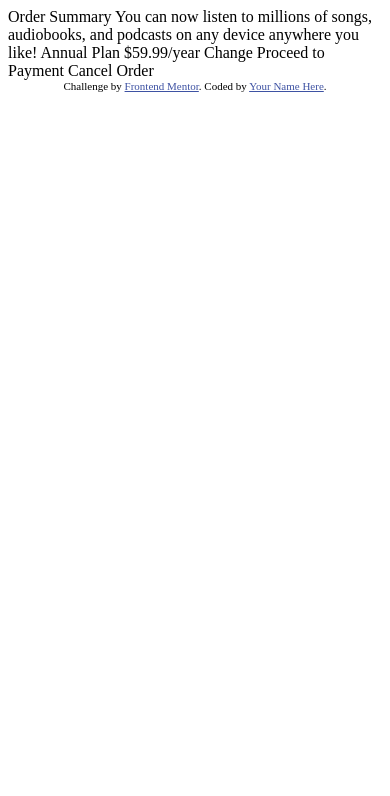
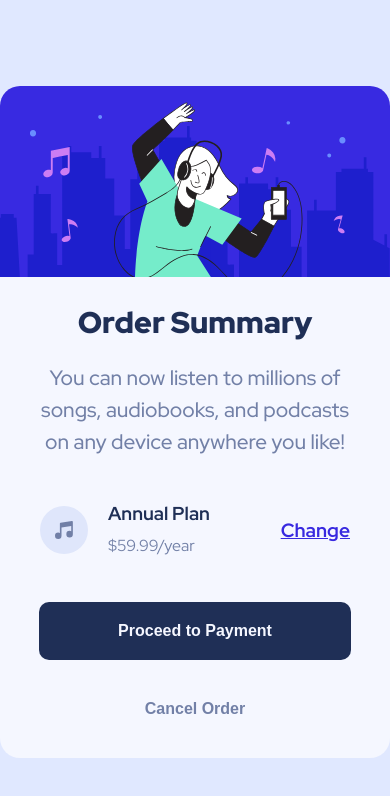
Before and after one commit to Lordgebrio/Componente-de-resumen-de-pedidos, a plain HTML site: page index.html in a window 390 px wide. Drawn offline with Linux system fonts and the light colour scheme.

Commit message:
Estilos y responsive

```diff
--- /dev/null
+++ b/css/style.css
@@ -0,0 +1,140 @@
+/* Fuente */
+@import url('https://fonts.googleapis.com/css2?family=Red+Hat+Display:ital,wght@0,300..900;1,300..900&display=swap');
+
+/* Colores */
+:root {
+  --Pale-blue: hsl(225, 100%, 94%);
+  --Bright-blue: hsl(245, 75%, 52%);
+  --Very-pale-blue: hsl(225, 100%, 98%);
+  --Desaturated-blue: hsl(224, 23%, 55%);
+  --Dark-blue: hsl(223, 47%, 23%);
+}
+
+/* Estilos Generales */
+* {
+  margin: 0;
+  padding: 0;
+  box-sizing: border-box;
+}
+
+body {
+  font-family: 'Red Hat Display', sans-serif;
+  background-color: var(--Pale-blue);
+  display: flex;
+  justify-content: center;
+  align-items: center;
+  height: 100vh;
+}
+/* Estilos tarjeta */
+
+.card {
+  max-width: 400px;
+  background-color: var(--Very-pale-blue);
+  border-radius: 20px;
+}
+
+.illustration {
+  width: 100%;
+  border-top-left-radius: 20px;
+  border-top-right-radius: 20px;
+}
+
+.card-text {
+  text-align: center;
+  padding: 0 30px;
+}
+
+.card-text h2 {
+  color: var(--Dark-blue);
+  padding: 20px 0;
+  font-size: 1.875rem;
+  font-weight: 900;
+}
+
+.card-text p {
+  color: var(--Desaturated-blue);
+  font-size: 1.3rem;
+  font-weight: 500;
+  line-height: 32px;
+}
+
+.card-plan {
+  display: flex;
+  padding: 40px;
+  text-align: center;
+  align-items: center;
+  justify-content: space-between;
+}
+
+.price-content {
+  display: flex;
+  align-items: center;
+  justify-content: center;
+}
+
+.price {
+  font-size: 1rem;
+  padding-left: 20px;
+  text-align: start;
+  line-height: 32px;
+}
+
+.price h3 {
+  color: var(--Dark-blue);
+}
+
+.price p {
+  color: var(--Desaturated-blue);
+}
+
+.card-plan a {
+  color: var(--Bright-blue);
+  font-weight: 700;
+  font-size: 1.2rem;
+}
+
+.card-plan a:hover {
+  color: var(--Dark-blue);
+  cursor: pointer;
+  transition: all 0.5s ease;
+}
+
+.button {
+  width: 80%;
+  margin: 0 auto;
+  display: flex;
+  flex-direction: column;
+  gap: 20px;
+}
+
+.send {
+  background-color: var(--Dark-blue);
+  border-style: none;
+  font-weight: 700;
+  color: var(--Very-pale-blue);
+  font-size: 1rem;
+  padding: 20px 40px;
+  border-radius: 10px;
+}
+
+.cancel {
+  background-color: transparent;
+  border-style: none;
+  font-weight: 700;
+  color: var(--Desaturated-blue);
+  font-size: 1rem;
+  padding: 20px 0;
+  margin-bottom: 20px;
+}
+
+.cancel:hover {
+  color: var(--Dark-blue);
+  cursor: pointer;
+  transition: all 0.5s ease;
+}
+
+.send:hover {
+  background-color: var(--Bright-blue);
+  cursor: pointer;
+  transition: all 0.5s ease;
+}
--- a/index.html
+++ b/index.html
@@ -1,37 +1,48 @@
 <!DOCTYPE html>
-<html lang="en">
-<head>
-  <meta charset="UTF-8">
-  <meta name="viewport" content="width=device-width, initial-scale=1.0"> <!-- displays site properly based on user's device -->
+<html lang="es">
+  <head>
+    <meta charset="UTF-8" />
+    <meta name="viewport" content="width=device-width, initial-scale=1.0" />
+    <!-- displays site properly based on user's device -->
 
-  <link rel="icon" type="image/png" sizes="32x32" href="./images/favicon-32x32.png">
+    <link
+      rel="icon"
+      type="image/png"
+      sizes="32x32"
+      href="./images/favicon-32x32.png"
+    />
 
-  <title>Frontend Mentor | Order summary card</title>
+    <!-- Link de estilos -->
+    <link rel="stylesheet" href="css/style.css" />
 
-  <!-- Feel free to remove these styles or customise in your own stylesheet 👍 -->
-  <style>
-    .attribution { font-size: 11px; text-align: center; }
-    .attribution a { color: hsl(228, 45%, 44%); }
-  </style>
-</head>
-<body>
-
-  Order Summary
-
-  You can now listen to millions of songs, audiobooks, and podcasts on any
-  device anywhere you like!
-
-  Annual Plan
-  $59.99/year
-
-  Change
-
-  Proceed to Payment
-  Cancel Order
-
-  <div class="attribution">
-    Challenge by <a href="https://www.frontendmentor.io?ref=challenge" target="_blank">Frontend Mentor</a>.
-    Coded by <a href="#">Your Name Here</a>.
-  </div>
-</body>
+    <title>Frontend Mentor | Order summary card</title>
+  </head>
+  <body>
+    <main class="container">
+      <div class="card">
+        <img src="images/illustration-hero.svg" alt="" class="illustration" />
+        <div class="card-text">
+          <h2>Order Summary</h2>
+          <p>
+            You can now listen to millions of songs, audiobooks, and podcasts on
+            any device anywhere you like!
+          </p>
+        </div>
+        <div class="card-plan">
+          <div class="price-content">
+            <img src="images/icon-music.svg" alt="" />
+            <div class="price">
+              <h3>Annual Plan</h3>
+              <p>$59.99/year</p>
+            </div>
+          </div>
+          <a href="#">Change</a>
+        </div>
+        <div class="button">
+          <button class="send">Proceed to Payment</button>
+          <button class="cancel">Cancel Order</button>
+        </div>
+      </div>
+    </main>
+  </body>
 </html>
```
